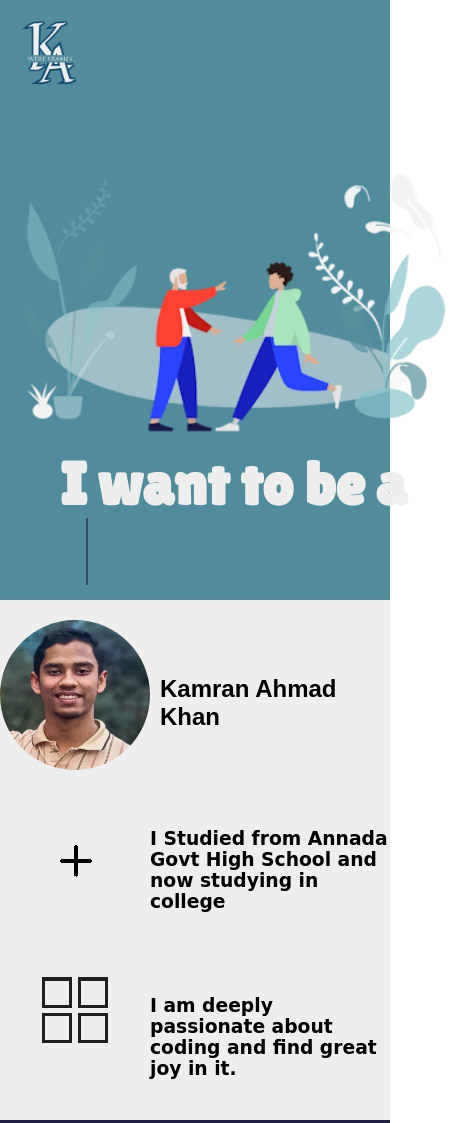
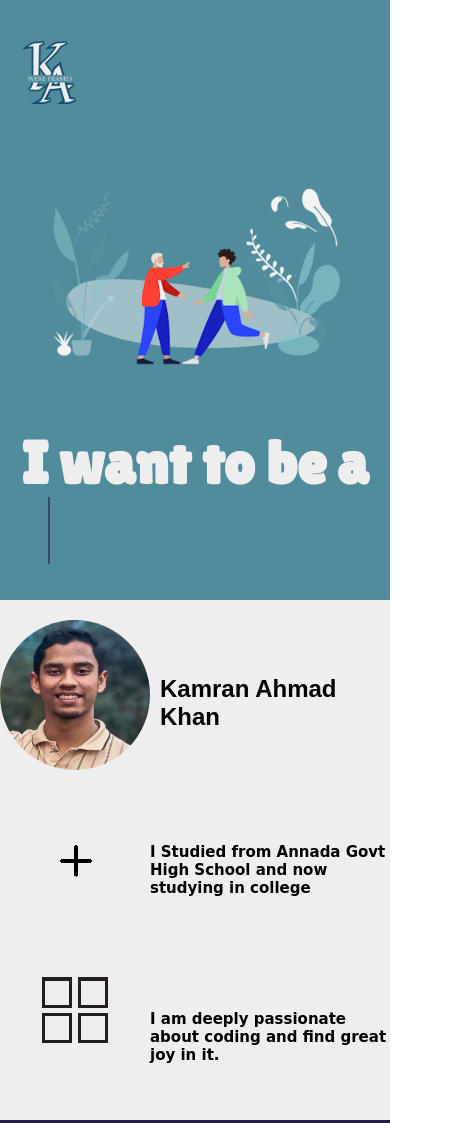
Before and after one commit to Kamran-Khan1/Kamran-Khan, a plain HTML site: page index.html in a window 390 px wide. Shown: the top 1123 px of the page, 467 px wide, since content can reach past the window. Drawn offline with Linux system fonts and the light colour scheme.

Commit message:
Update style.css

```diff
--- a/style.css
+++ b/style.css
@@ -69,8 +69,9 @@
     display: flex;
     justify-content: center;
 }
-.logo > img{
-    height: 100px;
+.logo > img {
+    margin-top: 20px;
+    width: 100px;
 }
 
 .cloud {
@@ -193,7 +194,7 @@
     }
     .boy{
         display: block;
-        height: 300px;
+        height: 80%;
     }
     .Contact{
         padding-left: 20px;
@@ -203,6 +204,17 @@
     }
     #header{
         height: 600px;
+    }
+    .cloud1{
+        grid-area: 2 / 1 / 3 / 4;
+        display: flex;
+        justify-content: center;
+    }
+    h3{
+        font-size: 15px;
+    }
+    h4{
+        font-size: 12px;
     }
 }
 
```
